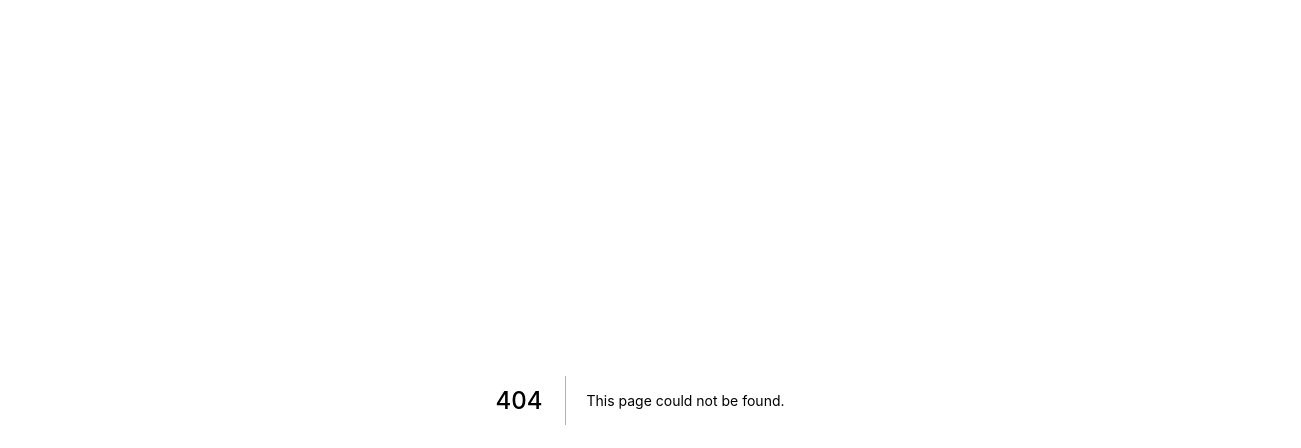
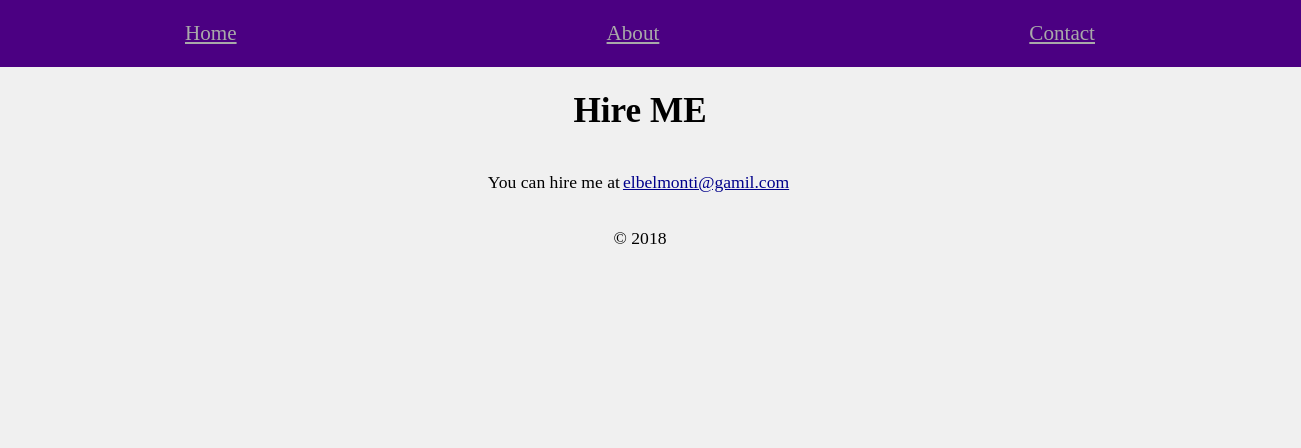
Before and after one commit to ElreyB/next-portfolio, a Next.js app: page /hireme in a window 1280 px wide. Before the commit this address had no page. Shown: the top 448 px of the page, 1301 px wide, since content can reach past the window. Built offline with nearby package versions, Linux system fonts and the light colour scheme.

Commit message:
add basic layout and styleing

```diff
--- /dev/null
+++ b/components/Layout.js
@@ -0,0 +1,60 @@
+import styled, { createGlobalStyle } from 'styled-components';
+import Link from 'next/link';
+
+const GlobalStyle = createGlobalStyle`
+  body {
+    margin: 0;
+    font-size: 110%
+    background: #f0f0f0;
+  }
+`;
+
+const LayoutContainer = styled.div`
+  display: flex;
+  justify-content: center;
+  align-items: center;
+  flex-direction: column;
+`;
+const Title = styled.h1``;
+const Text = styled.p``;
+const Header = styled.header`
+  width: 100%;
+  display: flex;
+  justify-content: space-around;
+  padding: 1em;
+  font-size: 1.2em;
+  background: indigo;
+`;
+const StyledLink = styled.a`
+  color: darkgrey;
+  text-decoraction: none;
+  &:hover {
+    font-weight: bold;
+    color: lightgrey;
+  }
+`;
+const Footer = styled.footer`
+  padding: 1em;
+`;
+
+const Index = ({ children, title }) => (
+  <LayoutContainer>
+    <Header>
+      <Link href="/">
+        <StyledLink href="">Home</StyledLink>
+      </Link>
+      <Link href="/about">
+        <StyledLink href="">About</StyledLink>
+      </Link>
+      <Link href="/hireme">
+        <StyledLink href="">Contact</StyledLink>
+      </Link>
+    </Header>
+    <Title>{title}</Title>
+    {children}
+    <Footer>&copy; {new Date().getFullYear()} </Footer>
+    <GlobalStyle />
+  </LayoutContainer>
+);
+
+export default Index;
--- /dev/null
+++ b/pages/hireme.js
@@ -0,0 +1,29 @@
+import styled from 'styled-components';
+import Link from 'next/link';
+import Layout from '../components/Layout';
+
+const Text = styled.p``;
+const StyledLink = styled.a`
+  margin: 0 3px;
+  color: darkblue;
+  text-decoraction: none;
+  &:hover {
+    font-weight: bold;
+    color: lightblue;
+  }
+`;
+
+const HireMe = () => (
+  <Layout title="Hire ME">
+    <Text>
+      You can hire me at
+      <Link>
+        <StyledLink href="" href="mailto:elbelmonti@gamil.com">
+          elbelmonti@gamil.com
+        </StyledLink>
+      </Link>
+    </Text>
+  </Layout>
+);
+
+export default HireMe;
```
Also changed, not shown: pages/_error.js (added, +12 -0 lines), pages/about.js (added, +18 -0 lines), pages/index.js (+8 -2 lines), static/logo-javascript.png (added).
